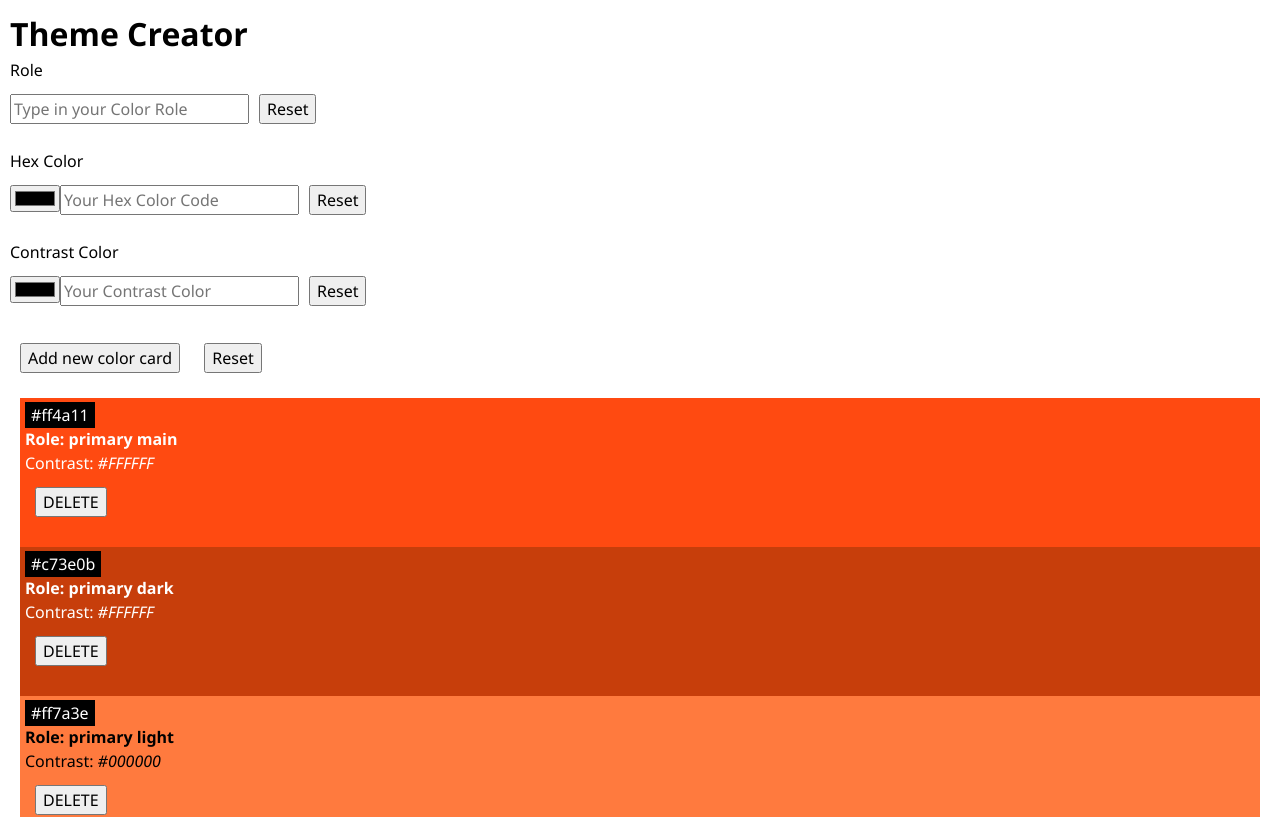
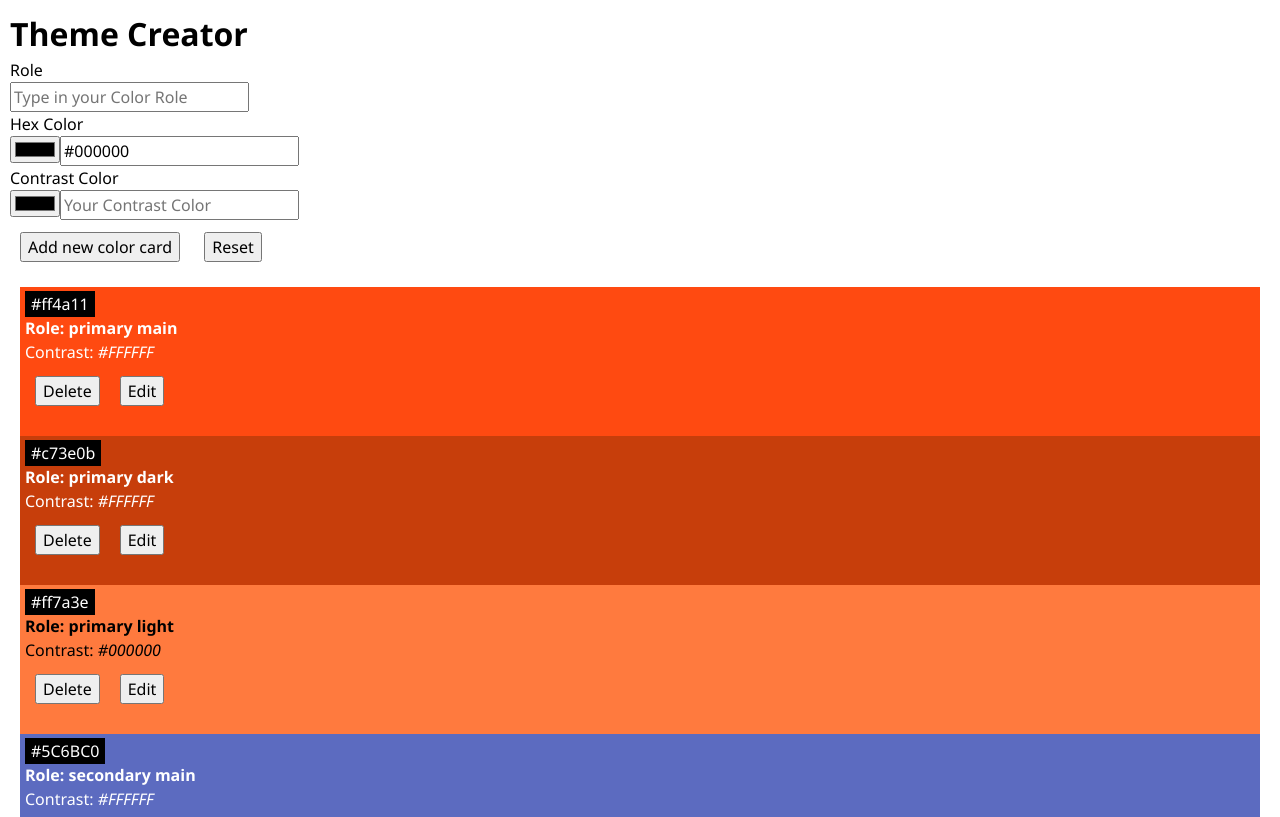
Before and after one commit to viokhamphasithivong/recap4, a React (Vite) app: page / in a window 1280 px wide. Shown: the top 817 px of the page. Built offline with nearby package versions, Linux system fonts and the light colour scheme.

Commit message:
adding task 4

```diff
--- a/src/App.jsx
+++ b/src/App.jsx
@@ -18,20 +18,29 @@ function handleAddColor(newColor) {
 
 
   function handleDeleteColor(id) {
-    setColors(prev => prev.filter(c => c.id !== id));
+    setColors(prev => prev.filter(colors => colors.id !== id));
   }
 
+  function handleUpdateColor(updatedColor) {
+  setColors((prevColors) =>
+    prevColors.map((color) =>
+      color.id === updatedColor.id ? updatedColor : color
+    )
+  );
+}
 
   return (
     <>
       <h1>Theme Creator</h1>
 
-        <Forms onSubmit={handleAddColor} />
+        <Forms onSubmit={handleAddColor}
+        defaultValues={{ role: colors.role, hex: colors.hex, contrast: colors.contrastText
+  }}  />
 
 
         {colors.map(color => (
         <Color color={color} key={color.id}
-        onDelete={() => handleDeleteColor(color.id)}/>
+        onDelete={() => handleDeleteColor(color.id)} onUpdate={handleUpdateColor}/>
       ))}
 
 
--- a/src/Components/Color/Color.jsx
+++ b/src/Components/Color/Color.jsx
@@ -1,20 +1,46 @@
 import "./css/Color.css";
 import { useState } from "react";
+import Forms from "../ColorForm/Forms";
 
-export default function Color({ color, onDelete }) {
- const [colorToDelete, setColorToDelete] = useState(null);
+export default function Color({ color, onDelete, onUpdate }) {
+  const [colorToDelete, setColorToDelete] = useState(null);
+  const [isEditing, setIsEditing] = useState(false);
 
+  function handleEditSubmit(updatedData) {
+    const updatedColor = {
+      ...color,
+      ...updatedData,
+    };
 
+    onUpdate(updatedColor);
+    setIsEditing(false);
+  }
 
+  if (isEditing) {
+    return (
+      <div className="color-card" style={{ backgroundColor: color.hex, color: color.contrastText }}>
+        <Forms onSubmit={handleEditSubmit} defaultValues={{
+              role: color.role,
+              hex: color.hex,
+              contrast: color.contrastText,
+            }} />
+        <button onClick={() => setIsEditing(false)}>Cancel</button>
+      </div>
+    );
+  }
   return (
-    <div className="color-card" style={{backgroundColor: color.hex, color: color.contrastText}}>
-
+    <div
+      className="color-card"
+      style={{ backgroundColor: color.hex, color: color.contrastText }}
+    >
       <p className="color-card-headline">{color.hex}</p>
       <p className="color-card-role">Role: {color.role}</p>
-      <p >Contrast: <span className="color-card-contrast">{color.contrastText}</span></p>
-      <button onClick={() => setColorToDelete(true)}  >
-        DELETE
-      </button>
+      <p>
+        Contrast:{" "}
+        <span className="color-card-contrast">{color.contrastText}</span>
+      </p>
+      <button onClick={() => setColorToDelete(true)}>Delete</button>
+      <button onClick={() => setIsEditing(true)}>Edit</button>
 
       {colorToDelete && (
         <div className="color-card-highlight">
@@ -22,12 +48,11 @@ export default function Color({ color, onDelete }) {
             Willst du die Farbe {colorToDelete.role} wirklich löschen?
           </p>
           <button onClick={onDelete}>Ja, löschen</button>
-          <button onClick={() => setColorToDelete(false)}>Nein, abbrechen</button>
+          <button onClick={() => setColorToDelete(false)}>
+            Nein, abbrechen
+          </button>
         </div>
       )}
     </div>
-
-
-  )
-
+  );
 }
--- a/src/Components/ColorForm/Forms.jsx
+++ b/src/Components/ColorForm/Forms.jsx
@@ -2,7 +2,7 @@
 import ColorInput from "../ColorInput";
 
 
-export default function FormApp({onSubmit,
+export default function FormApp({onSubmit, defaultValues,
   placeholderText={role:"Type in your Color Role", hex:"Your Hex Color Code",contrast:"Your Contrast Color"}}
 ) {
 
@@ -11,14 +11,13 @@ export default function FormApp({onSubmit,
      event.preventDefault();
     const formData = new FormData(event.target);
     const data = Object.fromEntries(formData);
-     event.target.reset()
     console.log(data)
     onSubmit(data);
   }
 
   return (
     <>
-    <form onSubmit={handleColorData}>
+    <form onSubmit={handleColorData} >
       <label>Role</label>
       <div>
         <input
@@ -26,13 +25,9 @@ export default function FormApp({onSubmit,
           id="role"
           name="role"
           placeholder={placeholderText.role}
+          defaultValue={defaultValues?.role || ""}
         />
-        <button
-          type="button"
-          onClick={() => {placeholderText.role}}
-        >
-          Reset
-        </button>
+
       </div>
 
       <label>Hex Color</label>
@@ -41,14 +36,12 @@ export default function FormApp({onSubmit,
 
         <ColorInput
           id="hex"
-
-          placeHolder={placeholderText.hex}
-
+  name="hex"
+  defaultValue={defaultValues?.hex || "#000000"}
+  placeHolder="Hex Color"
         />
 
-        <button type="button" onClick={() => {placeholderText.hex}}>
-          Reset
-        </button>
+
       </div>
 
       <label>Contrast Color</label>
@@ -56,15 +49,14 @@ export default function FormApp({onSubmit,
 
         <ColorInput
         id="contrastText"
+        defaultValue={defaultValues?.contrast || ""}
           placeHolder={placeholderText.contrast}
 
         />
-        <button type="button" onClick={() =>{placeholderText.hex}}>
-          Reset
-        </button>
+
       </div>
 
-      <button type="submit">Add new color card</button> <button type="reset">Reset</button>
+      <button type="submit">{defaultValues ? "Add new color card" :"Save Changes"}</button> <button type="reset">Reset</button>
     </form>
 
 
--- a/src/Components/ColorInput.jsx
+++ b/src/Components/ColorInput.jsx
@@ -1,10 +1,13 @@
 import "./Color/css/color-forms.css";
-import { useState } from "react";
+import { useState, useEffect } from "react";
 
 
-export default function ColorInput ({id, value, placeHolder}){
+export default function ColorInput({ id, defaultValue = "#000000", placeHolder, name }) {
+  const [inputValue, setInputValue] = useState(defaultValue);
 
- const [inputValue, setInputValue] = useState(value, placeHolder);
+ useEffect(() => {
+    setInputValue(defaultValue);
+  }, [defaultValue]);
 
   function handleInputValue(event) {
     setInputValue(event.target.value);
@@ -23,7 +26,7 @@ export default function ColorInput ({id, value, placeHolder}){
 
         <input
           id={id}
-          name={id}
+          name={name || id}
           value={inputValue}
           onChange={handleInputValue}
           placeholder={placeHolder}
```
